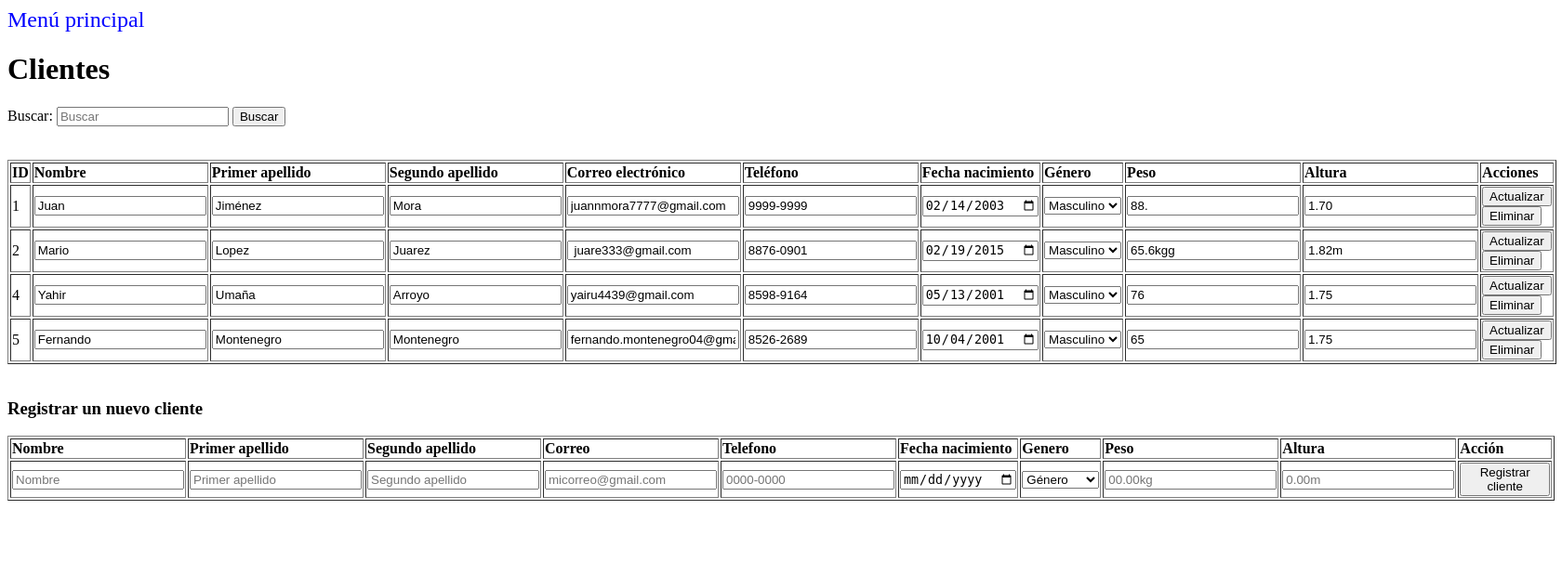
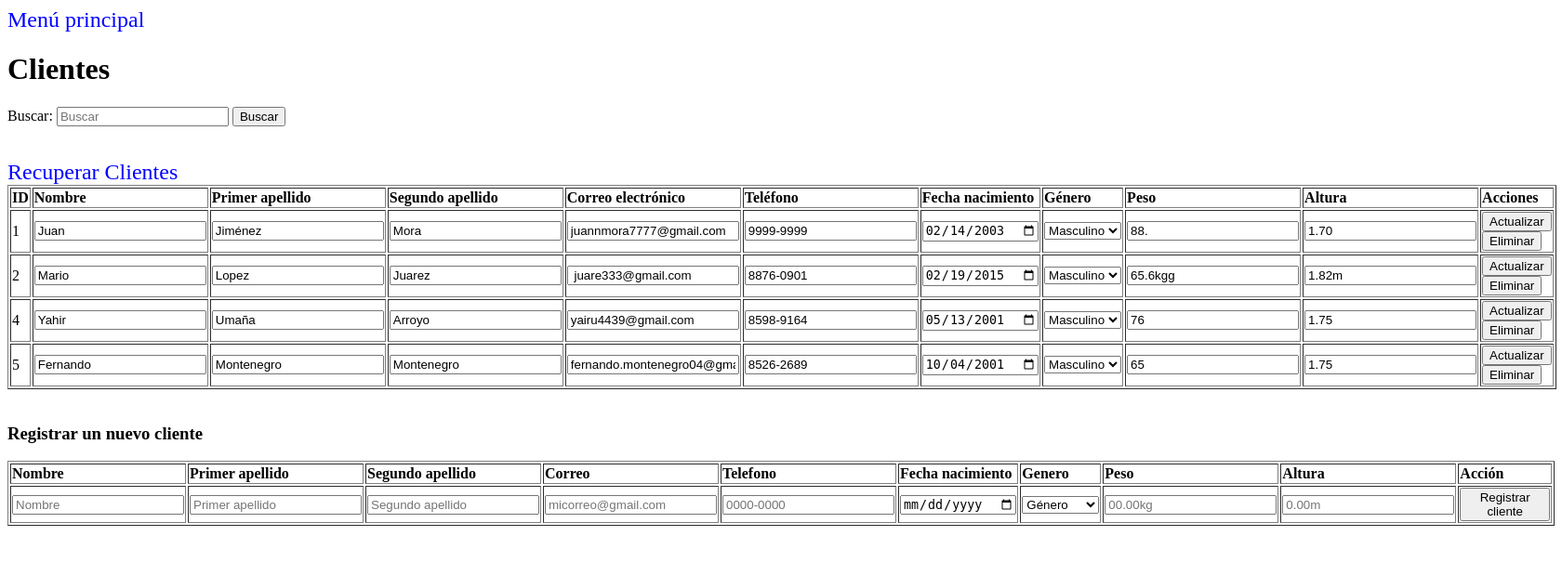
Before and after one commit to DarkGods04/ProyectoGymnasioParadigmas, a PHP site: page /listarClientes.php in a window 1680 px wide. Shown: the top 605 px of the page at 93% size. Run offline with PHP 8.4, Linux system fonts and the light colour scheme; data comes from the database, SQL or seed files in the repository.

Commit message:
Update listarClientes.php

```diff
--- a/ProyectoGimnasio/view/listarClientes.php
+++ b/ProyectoGimnasio/view/listarClientes.php
@@ -97,6 +97,10 @@ include '../business/clienteBusiness.php';
         </div>
     </form></br></br>
     <script src="../js/peticiones.js"></script>
+
+    <div>
+        <a href="listarClientesDesactivos.php" style="text-decoration: none; color: blue; font-size: 150%;">Recuperar Clientes</a>
+    </div>
 
     <div>
         <?php
```
